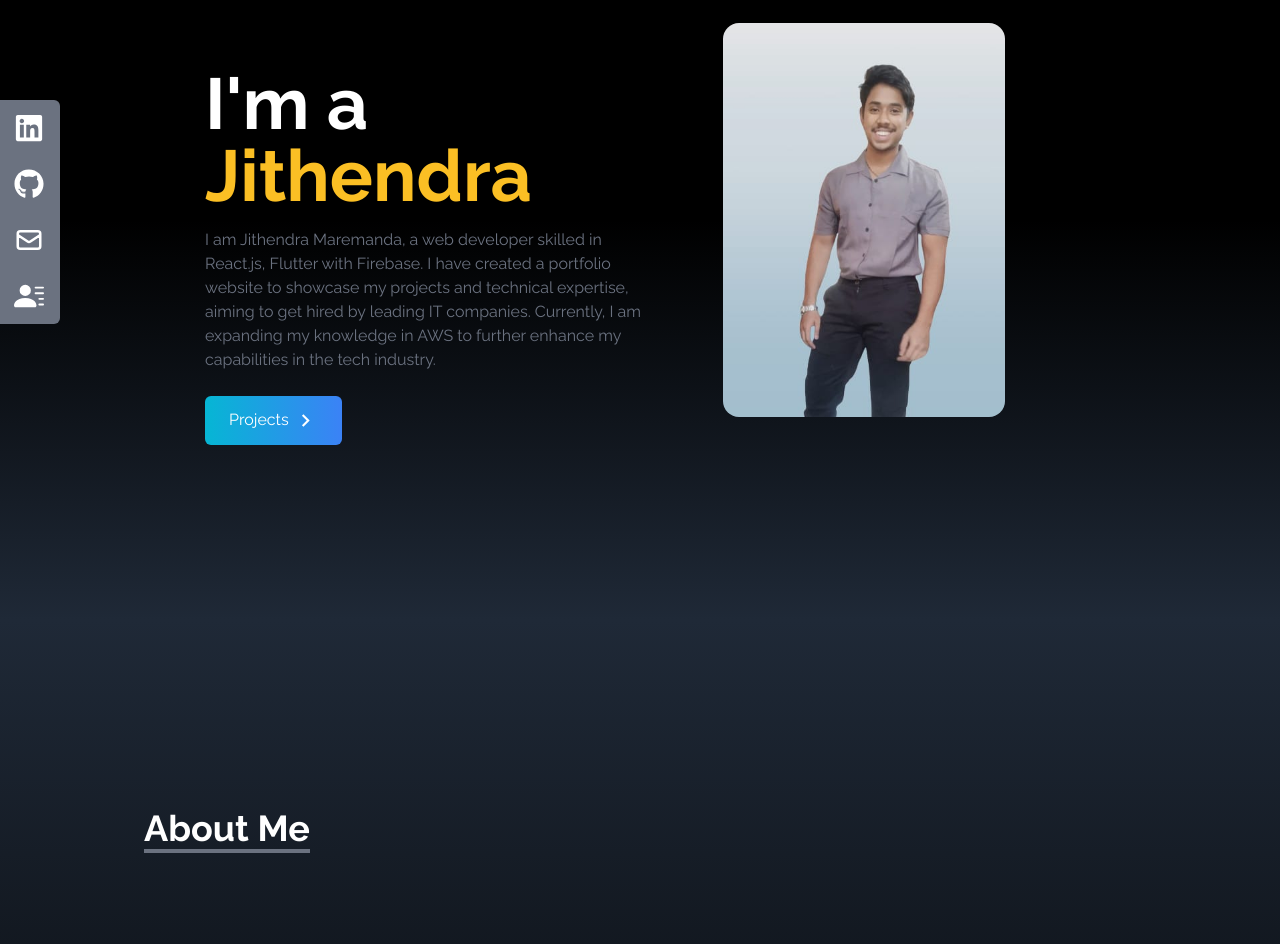
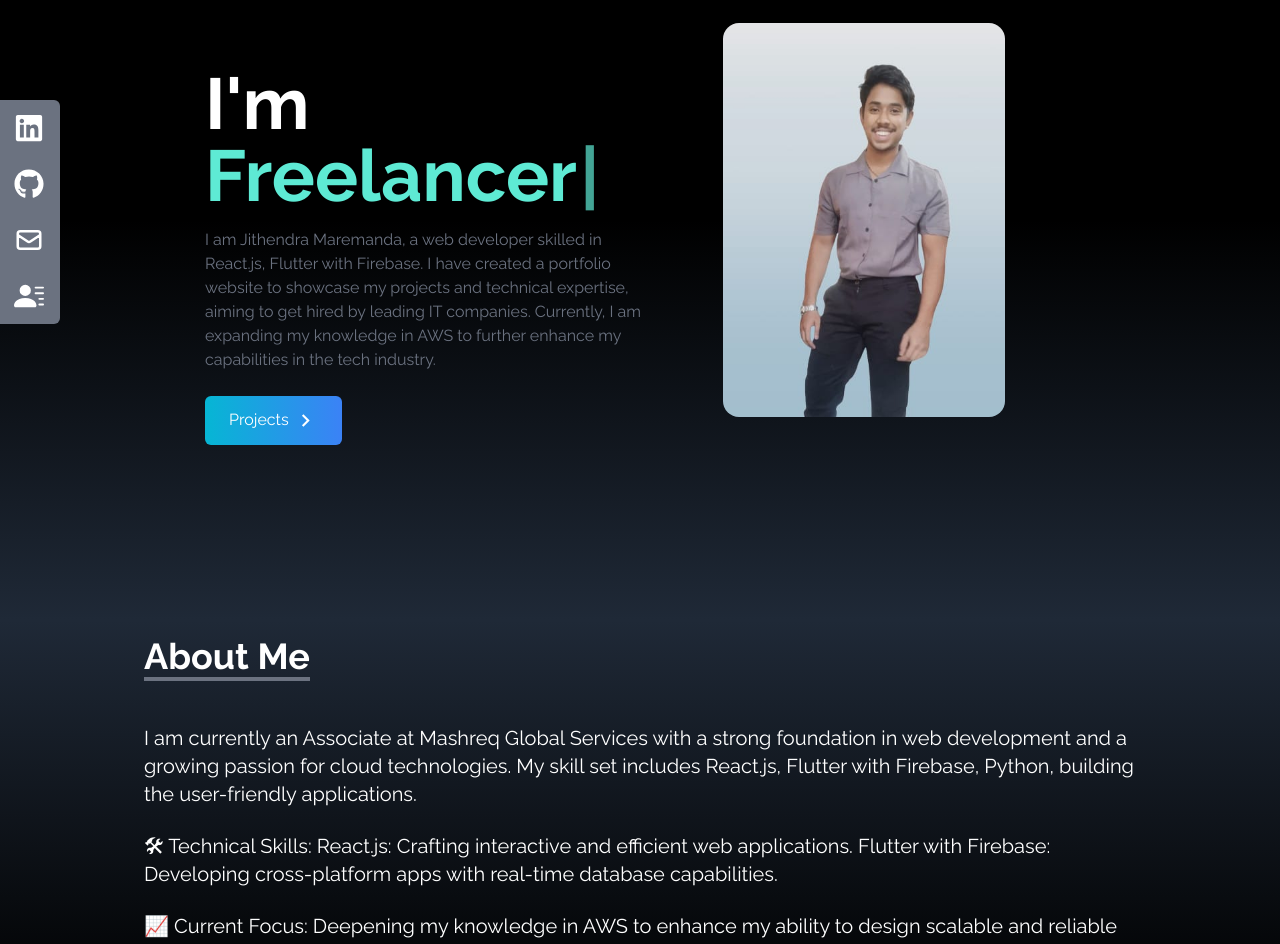
Before and after one commit to Jithendra-maremanda/Jithendra-Portfolio, a React (Create React App) app: page / in a window 1280 px wide. Shown: the part 180-1124 px from the top of the page. Built offline with nearby package versions, Linux system fonts and the light colour scheme.

Commit message:
miner fix

```diff
--- a/src/Components/About.jsx
+++ b/src/Components/About.jsx
@@ -4,16 +4,16 @@ const About = () => {
   return (
     <div
       name="about"
-      className="w-full h-screen bg-gradient-to-b from-gray-800 to-black text-white"
+      className="w-full h-90% bg-gradient-to-b from-gray-800 to-black text-white"
     >
       <div className="max-w-screen-lg p-4 mx-auto flex flex-col justify-center w-full h-full">
-        <div className="pb-8">
+        <div className="pb-2">
           <p className="text-4xl font-bold inline border-b-4 border-gray-500">
             About Me
           </p>
         </div>
 
-        <p className="text-xl mt-20">
+        <p className="text-xl mt-10">
         I am currently an Associate at Mashreq Global Services with a strong foundation in web development and a growing passion for cloud technologies. My skill set includes React.js, Flutter with Firebase, Python, building the user-friendly applications.
         </p>
 
--- a/src/Components/Card.jsx
+++ b/src/Components/Card.jsx
@@ -32,7 +32,7 @@ const Card = ({ image, title, link1,link2 }) => {
         </a>
         <a
           href={link2}
-          className="inline-flex items-center px-3 py-2 text-sm font-medium text-center text-white bg-blue-700 rounded-lg hover:bg-blue-800 focus:ring-4 focus:outline-none focus:ring-blue-300 dark:bg-blue-600 dark:hover:bg-blue-700 dark:focus:ring-blue-800"
+          className="inline-flex items-center px-1 py-2 text-sm font-medium text-center text-white bg-blue-700 rounded-lg hover:bg-blue-800 focus:ring-4 focus:outline-none focus:ring-blue-300 dark:bg-blue-600 dark:hover:bg-blue-700 dark:focus:ring-blue-800"
         >
           Code
           <svg
--- a/src/Components/Home.jsx
+++ b/src/Components/Home.jsx
@@ -2,8 +2,16 @@ import React from "react";
 import HeroImage from "../assets/heroImage.jpeg";
 import { MdOutlineKeyboardArrowRight } from "react-icons/md";
 import { Link } from "react-scroll";
+import { Typewriter } from 'react-simple-typewriter';
 import '../App.css';
 const Home = () => {
+  const AnimatedText = <Typewriter
+    words={[' Jithendra', ' Web Developer', ' Freelancer']}
+    loop={true}
+    cursor
+    typeSpeed={70}
+    deleteSpeed={50}
+    delaySpeed={1000} />;
   return (
     <div
       name="home"
@@ -12,7 +20,9 @@ const Home = () => {
       <div className="max-w-screen-lg  mx-auto flex flex-col items-center justify-center h-full px-4 md:flex-row">
         <div className="flex flex-col justify-center h-full pt-20">
         <div className="animated-text text-4xl sm:text-7xl font-bold  text-white max-w-sm">
-        I'm a <span className="text-4xl sm:text-7xl font-bold text-amber-400"> Jithendra</span>
+        I'm   <span className="text-4xl sm:text-7xl font-bold text-teal-300" >
+          {AnimatedText}
+      </span>
         </div>
         <div>
         <p className="text-gray-500 py-4 max-w-md">
```
Also changed, not shown: package.json (+5 -2 lines), 2 other files (tests, documents, lock files or other folders).
